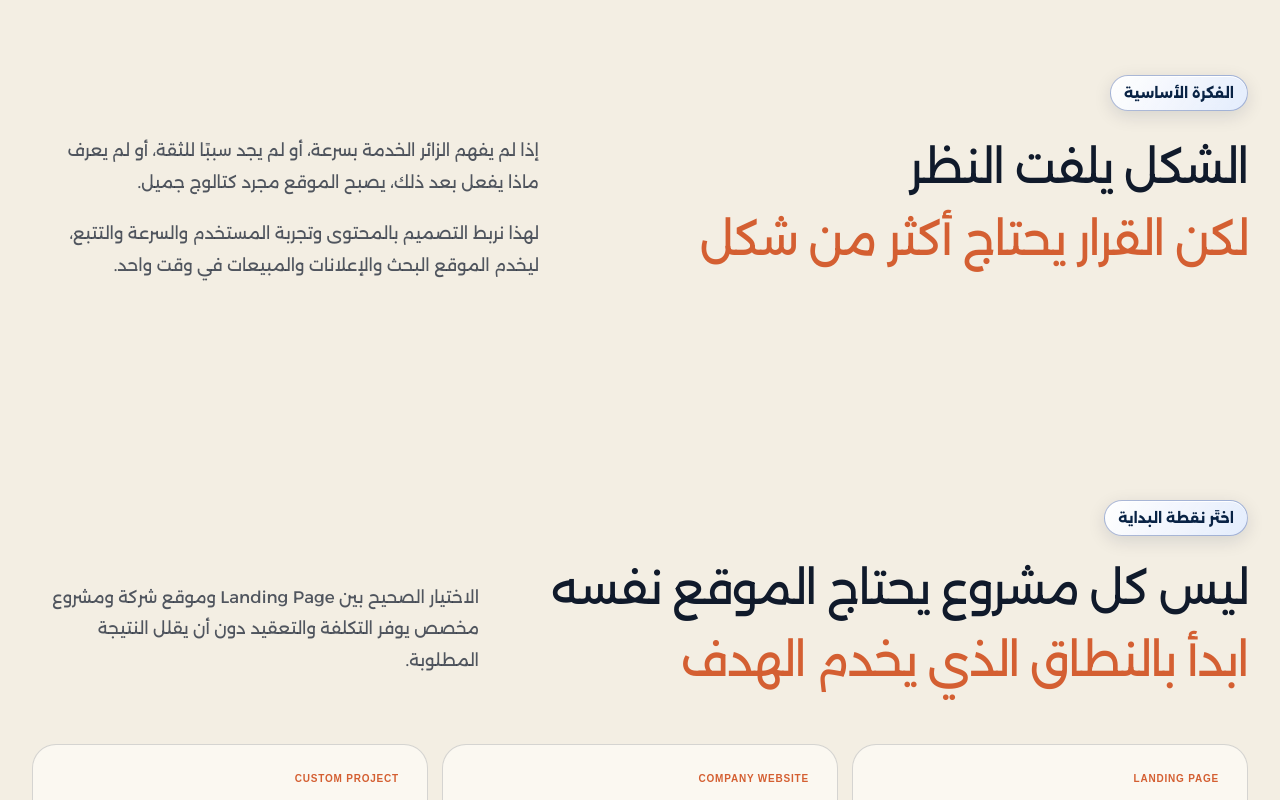
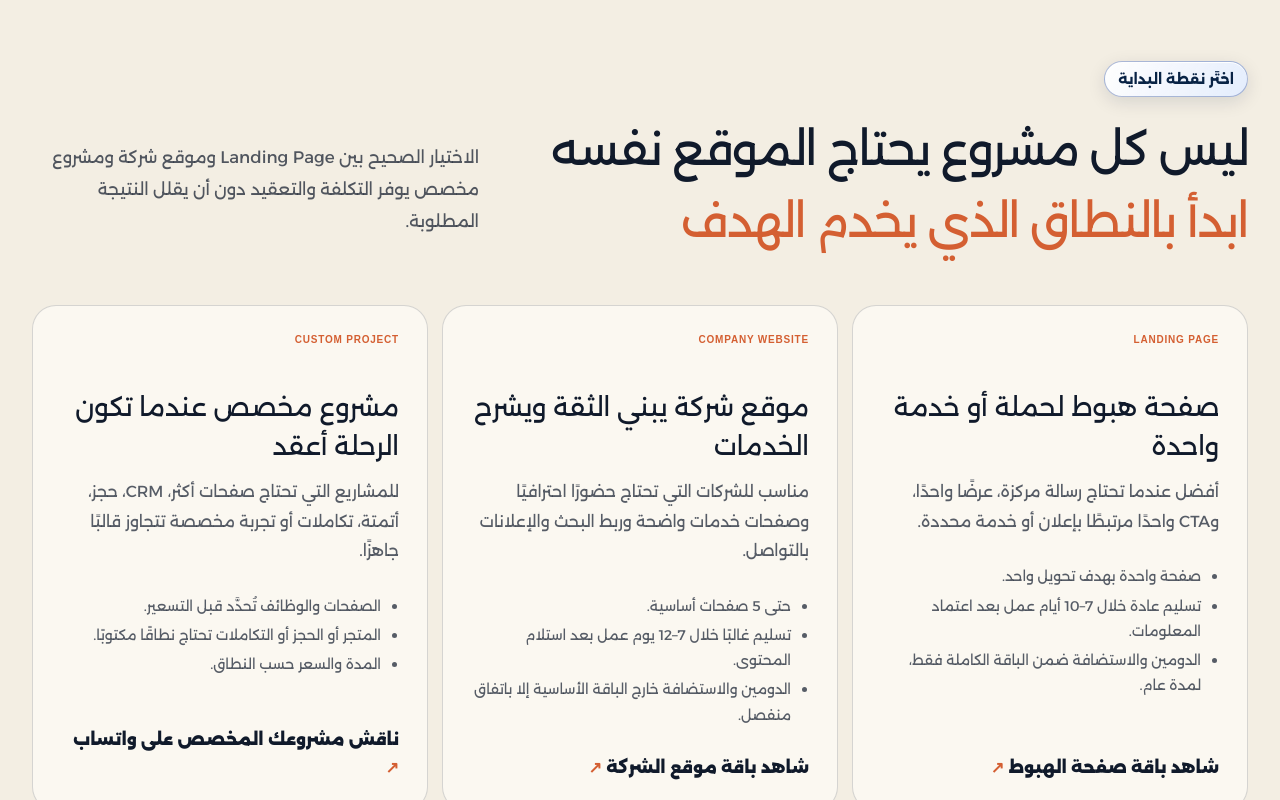
Before and after one commit to mohammedrashad2011-ui/Dewank-2026-website, a Next.js app: page /website-design in a window 1280 px wide. Shown: the part 1020-1820 px from the top of the page. Built offline with nearby package versions, Linux system fonts and the light colour scheme; no server answers.

Commit message:
CRO: prioritize Arabic website package choices and direct custom enquiries

```diff
--- a/app/(ar)/website-design/page.tsx
+++ b/app/(ar)/website-design/page.tsx
@@ -61,8 +61,8 @@ const servicePaths = [
     title: "مشروع مخصص عندما تكون الرحلة أعقد",
     text: "للمشاريع التي تحتاج صفحات أكثر، CRM، حجز، أتمتة، تكاملات أو تجربة مخصصة تتجاوز قالبًا جاهزًا.",
     facts: ["الصفحات والوظائف تُحدَّد قبل التسعير.", "المتجر أو الحجز أو التكاملات تحتاج نطاقًا مكتوبًا.", "المدة والسعر حسب النطاق."],
-    href: "#process",
-    cta: "شاهد طريقة التنفيذ",
+    href: "https://wa.me/97339066649?text=" + encodeURIComponent("مرحبًا ديوانك، أحتاج تصميم أو تطوير موقع مخصص يتضمن خصائص إضافية. نشاطي هو: "),
+    cta: "ناقش مشروعك المخصص على واتساب",
   },
 ];
 
@@ -175,12 +175,12 @@ export default function WebsiteDesignPage() {
         <div className="wd-browser" aria-label="تصور تفاعلي لواجهة موقع احترافي"><div className="wd-browser-top"><div><i></i><i></i><i></i></div><span>dewank.com</span></div><div className="wd-browser-nav"><b>D</b><div><span>الخدمات</span><span>الأعمال</span><span>عن ديوانك</span></div><button type="button">ابدأ مشروعك</button></div><div className="wd-browser-grid"><div className="wd-screen-copy"><small>01 / CLARITY</small><strong>القيمة<br/><em>قبل الزخرفة.</em></strong><p>رسالة واضحة، دليل ثقة، ومسار يقود إلى الإجراء.</p><span className="wd-demo-cta">اكتشف الحل ←</span></div><div className="wd-screen-cards"><article><b>وضوح الرسالة</b><span>ما الذي تقدمه؟</span></article><article><b>دليل الثقة</b><span>لماذا يختارك العميل؟</span></article><article><b>خطوة تالية</b><span>ماذا يفعل الآن؟</span></article></div></div><div className="wd-browser-foot"><span>UX STRATEGY</span><span>RESPONSIVE</span><span>CONVERSION</span></div></div>
       </section>
 
-      <section className="wd-truth"><div className="shell"><span className="wd-label wd-truth-label">الفكرة الأساسية</span><div className="wd-truth-grid wd-truth-grid-revised"><div className="wd-truth-primary"><h2>الشكل يلفت النظر<br/><em>لكن القرار يحتاج أكثر من شكل</em></h2></div><div className="wd-truth-secondary"><p>إذا لم يفهم الزائر الخدمة بسرعة، أو لم يجد سببًا للثقة، أو لم يعرف ماذا يفعل بعد ذلك، يصبح الموقع مجرد كتالوج جميل.</p><p>لهذا نربط التصميم بالمحتوى وتجربة المستخدم والسرعة والتتبع، ليخدم الموقع البحث والإعلانات والمبيعات في وقت واحد.</p></div></div></div></section>
-
       <section className="wd-paths shell" id="choose-path">
         <div className="wd-section-head"><div><span className="wd-label">اختَر نقطة البداية</span><h2>ليس كل مشروع يحتاج الموقع نفسه<br/><em>ابدأ بالنطاق الذي يخدم الهدف</em></h2></div><p>الاختيار الصحيح بين Landing Page وموقع شركة ومشروع مخصص يوفر التكلفة والتعقيد دون أن يقلل النتيجة المطلوبة.</p></div>
-        <div className="wd-path-grid">{servicePaths.map((path) => <article key={path.title}><small>{path.label}</small><h3>{path.title}</h3><p>{path.text}</p><ul className="wd-path-facts">{path.facts.map((fact) => <li key={fact}>{fact}</li>)}</ul><Link href={path.href}>{path.cta} <span>↗</span></Link></article>)}</div>
+        <div className="wd-path-grid">{servicePaths.map((path) => <article key={path.title}><small>{path.label}</small><h3>{path.title}</h3><p>{path.text}</p><ul className="wd-path-facts">{path.facts.map((fact) => <li key={fact}>{fact}</li>)}</ul>{path.href.startsWith("https://wa.me/") ? <a href={path.href} target="_blank" rel="noopener noreferrer">{path.cta} <span aria-hidden="true">↗</span></a> : <Link href={path.href}>{path.cta} <span aria-hidden="true">↗</span></Link>}</article>)}</div>
       </section>
+
+      <section className="wd-truth"><div className="shell"><span className="wd-label wd-truth-label">الفكرة الأساسية</span><div className="wd-truth-grid wd-truth-grid-revised"><div className="wd-truth-primary"><h2>الشكل يلفت النظر<br/><em>لكن القرار يحتاج أكثر من شكل</em></h2></div><div className="wd-truth-secondary"><p>إذا لم يفهم الزائر الخدمة بسرعة، أو لم يجد سببًا للثقة، أو لم يعرف ماذا يفعل بعد ذلك، يصبح الموقع مجرد كتالوج جميل.</p><p>لهذا نربط التصميم بالمحتوى وتجربة المستخدم والسرعة والتتبع، ليخدم الموقع البحث والإعلانات والمبيعات في وقت واحد.</p></div></div></div></section>
 
       <section className="wd-journey"><div className="shell"><div className="wd-section-head"><div><span className="wd-label">من الزيارة إلى النتيجة</span><h2>كل صفحة لها وظيفة<br/><em>وكل خطوة تقلل التردد</em></h2></div><p>نبني الرحلة من السؤال الأول في ذهن الزائر إلى الإجراء الذي يخدم هدف النشاط.</p></div><div className="wd-journey-list">{stages.map((stage) => <article key={stage.n}><div className="wd-stage-id"><span>{stage.n}</span><small>{stage.en}</small></div><h3>{stage.title}</h3><p>{stage.text}</p></article>)}</div></div></section>
 
```
